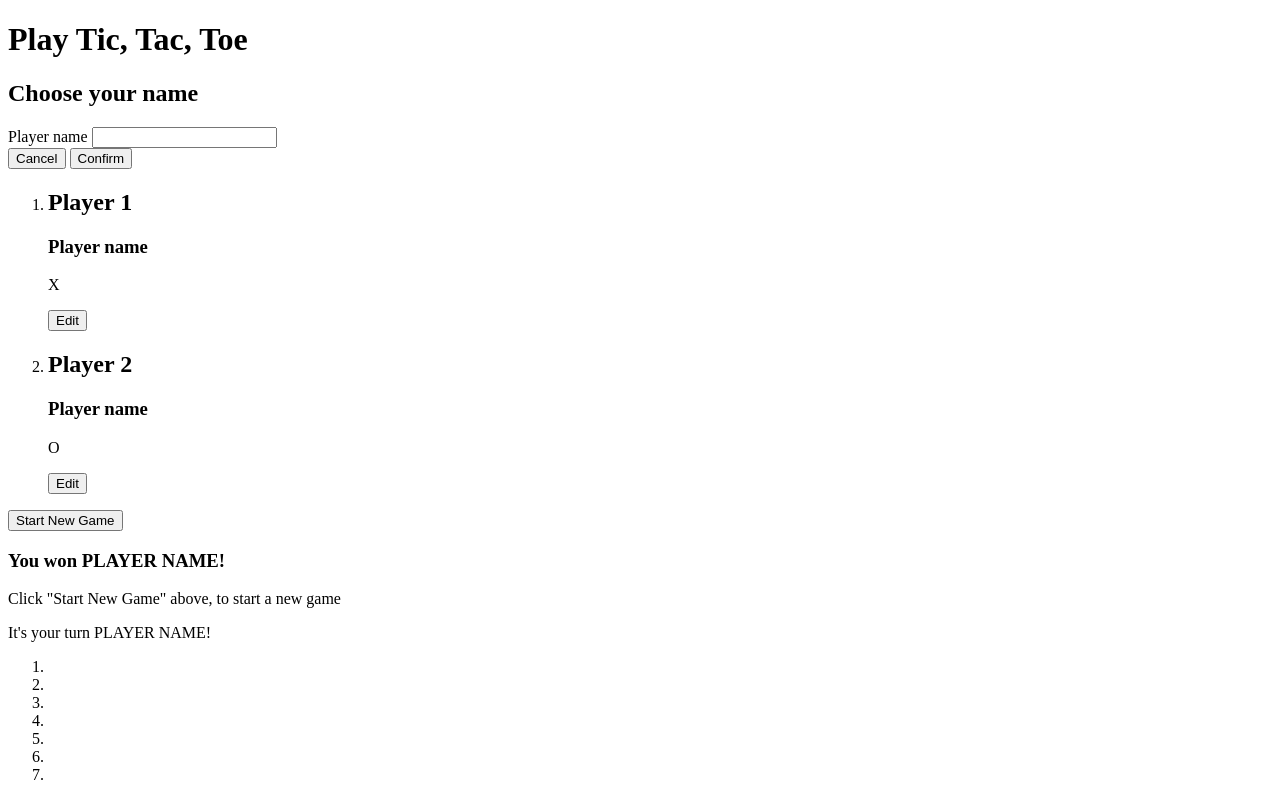
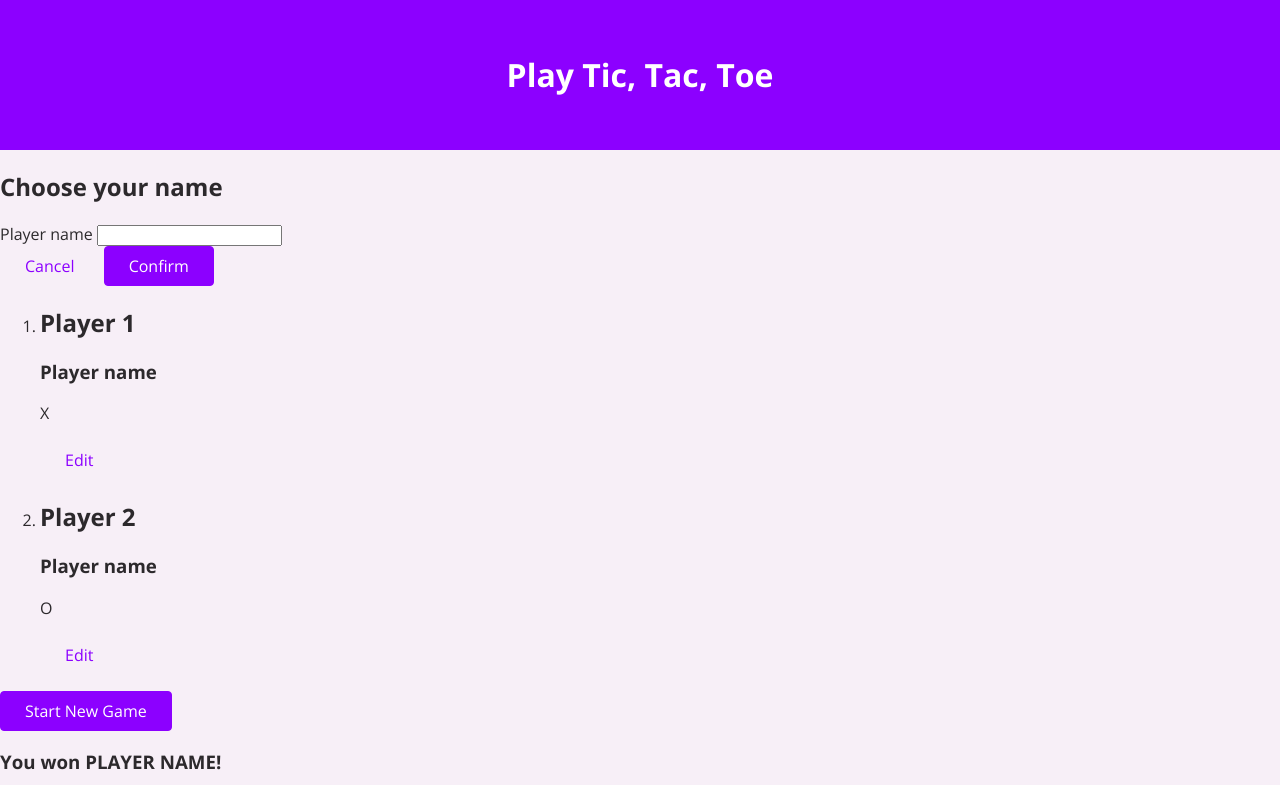
Before and after one commit to Kotwin98/Tic-Tac-Toe, a plain HTML site: page index.html in a window 1280 px wide. Shown: the top 785 px of the page. Drawn offline with nearby package versions, Linux system fonts and the light colour scheme.

Commit message:
Add basic styling for the header and buttons

```diff
--- a/index.html
+++ b/index.html
@@ -5,13 +5,17 @@
   <meta http-equiv="X-UA-Compatible" content="IE=edge">
   <meta name="viewport" content="width=device-width, initial-scale=1.0">
   <title>Tic Tac Toe</title>
+  <link rel="preconnect" href="https://fonts.googleapis.com">
+  <link rel="preconnect" href="https://fonts.gstatic.com" crossorigin>
+  <link href="https://fonts.googleapis.com/css2?family=Open+Sans:wght@400;700&display=swap" rel="stylesheet">
+  <link rel="stylesheet" href="styles/styles.css">
 </head>
 <body>
-  <header>
+  <header id="main-header">
     <h1>Play Tic, Tac, Toe</h1>
   </header>
   <main>
-    <aside>
+    <aside class="modal">
       <h2>Choose your name</h2>
       <form>
         <div>
@@ -19,8 +23,8 @@
           <input type="text" name="playername" id="playername">
         </div>
         <div>
-          <button type="button">Cancel</button>
-          <button type="submit">Confirm</button>
+          <button type="button" class="btn btn-alt">Cancel</button>
+          <button type="submit" class="btn">Confirm</button>
         </div>
       </form>
     </aside>
@@ -31,7 +35,7 @@
             <h2>Player 1</h2>
             <h3>Player name</h3>
             <p>X</p>
-            <button>Edit</button>
+            <button class="btn btn-alt">Edit</button>
           </article>
         </li>
         <li>
@@ -39,11 +43,11 @@
             <h2>Player 2</h2>
             <h3>Player name</h3>
             <p>O</p>
-            <button>Edit</button>
+            <button class="btn btn-alt">Edit</button>
           </article>
         </li>
       </ol>
-      <button>Start New Game</button>
+      <button class="btn">Start New Game</button>
     </section>
     <section id="active-game">
       <article>
--- /dev/null
+++ b/styles/styles.css
@@ -0,0 +1,39 @@
+body {
+  margin: 0;
+  font-family: 'Open Sans', sans-serif;
+  color: rgb(44, 41, 44);
+  background-color: rgb(247, 239, 247);
+}
+
+#main-header {
+  background-color: rgb(140, 0, 255);
+  color: #fff;
+  padding: 2rem 5%;
+  text-align: center;
+}
+
+.btn {
+  font: inherit;
+  padding: 0.5rem 1.5rem;
+  background-color: rgb(140, 0, 255);
+  border: 1px solid rgb(140, 0, 255);
+  color: #fff;
+  border-radius: 4px;
+  cursor: pointer;
+}
+
+.btn-alt {
+  background-color: transparent;
+  border-color: transparent;
+  color: rgb(140, 0, 255);
+}
+
+.btn:hover {
+  background-color: rgb(79, 10, 190);
+  border-color: rgb(79, 10, 190);
+}
+
+.btn-alt:hover {
+  background-color: rgb(230, 201, 252);
+  border-color: transparent;
+}
```
